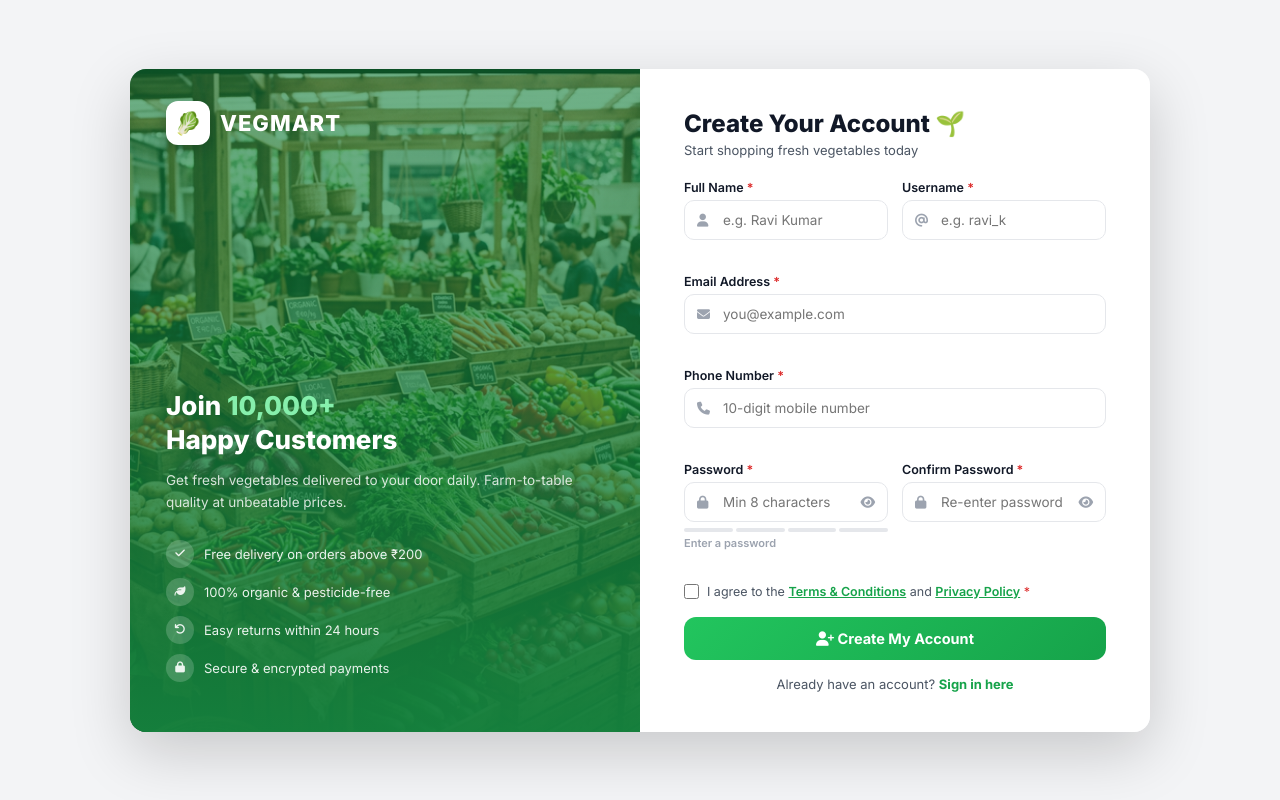
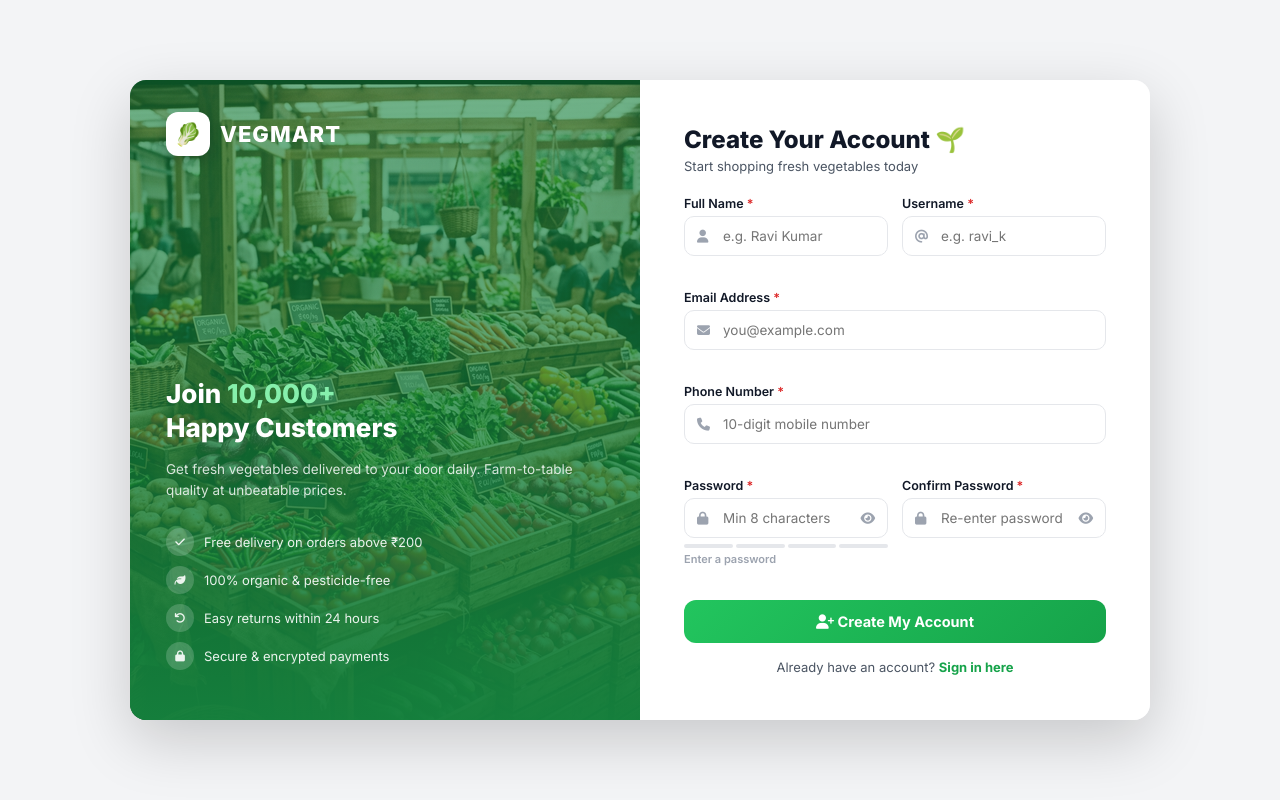
Before and after one commit to prakash-python/Python_Veg_Inventory, a Flask app: page /register in a window 1280 px wide. Run offline with Flask 3, Linux system fonts and the light colour scheme.

Commit message:
removed terms and conditions as well

```diff
--- a/templates/register.html
+++ b/templates/register.html
@@ -454,10 +454,7 @@
                 </div>
             </div>
 
-            <div class="checkbox-row">
-                <input type="checkbox" id="terms">
-                <label for="terms">I agree to the <a href="#" style="color:var(--green-primary);font-weight:600;">Terms & Conditions</a> and <a href="#" style="color:var(--green-primary);font-weight:600;">Privacy Policy</a> <span style="color:#dc2626;">*</span></label>
-            </div>
+
             <div id="msg-terms" style="font-size:13px;color:#dc2626;margin-top:4px;display:none;"><i class="fas fa-times-circle"></i> Please accept the Terms &amp; Conditions to continue</div>
 
             <button type="submit" class="btn-submit">
```
